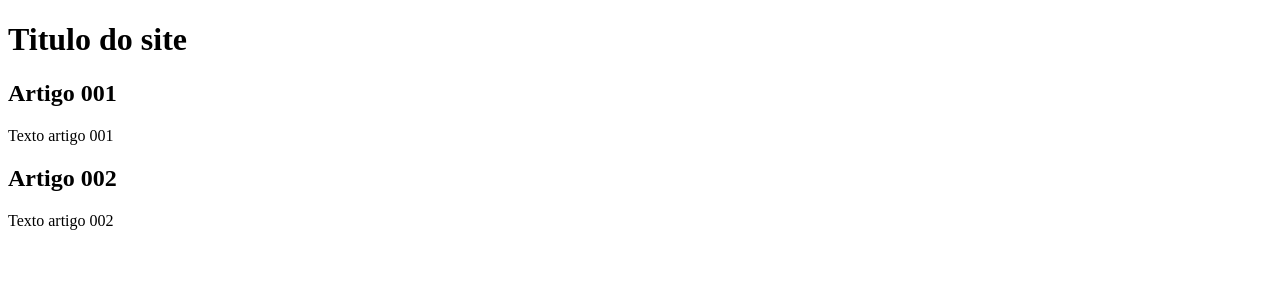
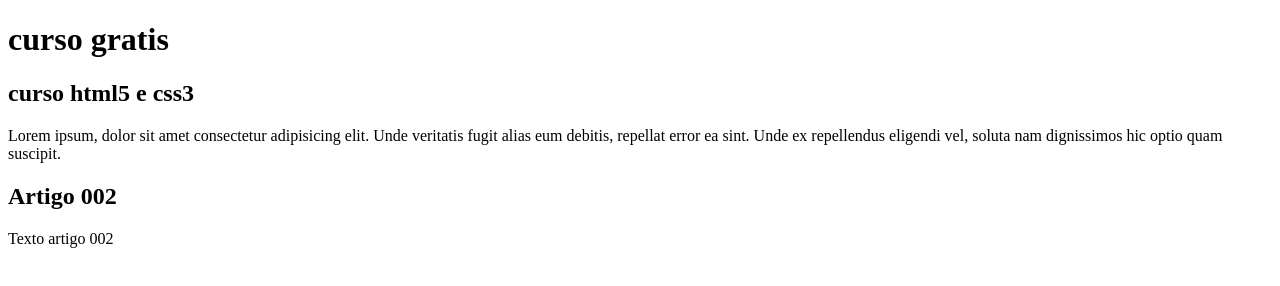
Before and after one commit to victorsilvati/projeto-site2, a plain HTML site: page index.html in a window 1280 px wide. Drawn offline with Linux system fonts and the light colour scheme.

Commit message:
comecei escrever conteudo

```diff
--- a/index.html
+++ b/index.html
@@ -9,11 +9,11 @@
 <body>
     <main>
         <header>
-            <h1>Titulo do site</h1>
+            <h1>curso gratis</h1>
         </header>
         <article>
-            <h2>Artigo 001</h2>
-        <p>Texto artigo 001</p>
+            <h2>curso html5 e css3</h2>
+        <p>Lorem ipsum, dolor sit amet consectetur adipisicing elit. Unde veritatis fugit alias eum debitis, repellat error ea sint. Unde ex repellendus eligendi vel, soluta nam dignissimos hic optio quam suscipit.</p>
         </article>
         <article>
             <h2>Artigo 002</h2>
```
